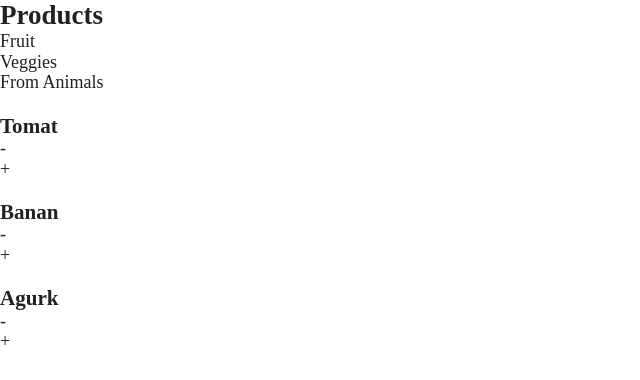
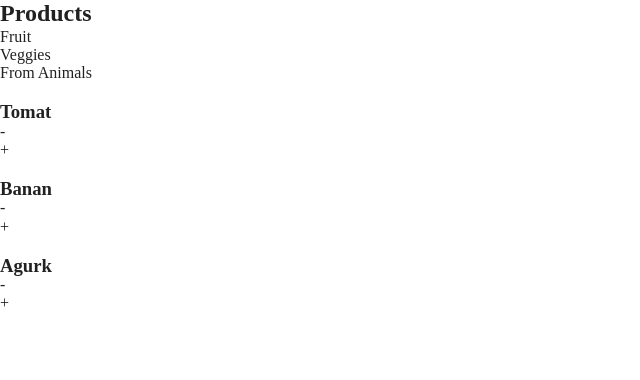
Before and after one commit to PBA-EAAA-Group3/farmfair-static, a website built with Parcel: page store.html in a window 1280 px wide. Shown: the whole page, without its empty margins (0-640 px from the left). Built offline with nearby package versions, Linux system fonts and the light colour scheme; a web font is replaced by a local one.

Commit message:
update base style

```diff
--- a/css/custom.css
+++ b/css/custom.css
@@ -1,6 +1,7 @@
 /*Global styles*/
 .container{
-    margin: 0 7.5em;
+    margin: 0 auto;
+    padding: 0 7.5em;
     max-width: 1680px;
 }
 
@@ -15,24 +16,24 @@ h1, h2, h3{
 }
 
 h1{
-    font-size: 5.75em;
+    font-size: 5.75rem;
 }
 
 h2{
-    font-size: 2.65em;
+    font-size: 2.65rem;
 }
 
 h3{
-    font-size: 2em;
+    font-size: 2rem;
     max-width: 500px;
 }
 
 h4{
-    font-size: 1.25em;
+    font-size: 1.25rem;
 }
 
 p{
-    font-size: 1em;
+    font-size: 1.125rem;
 }
 
 .dark{
@@ -103,7 +104,7 @@ p{
 
 #categories a{
     color: #fdfdfd;
-    font-size: 1em;
+    font-size: 1rem;
     font-weight: 400;
 }
 
--- a/css/main.css
+++ b/css/main.css
@@ -23,11 +23,13 @@
 
 html {
   color: #212121;
-  font-size: 18px;
   line-height: 1.4;
   font-family: 'Montserrat' sans-serif;
 }
 
+body {
+  font-size: 16px;
+}
 
 /*
  * Remove text-shadow in selection highlight:
```
